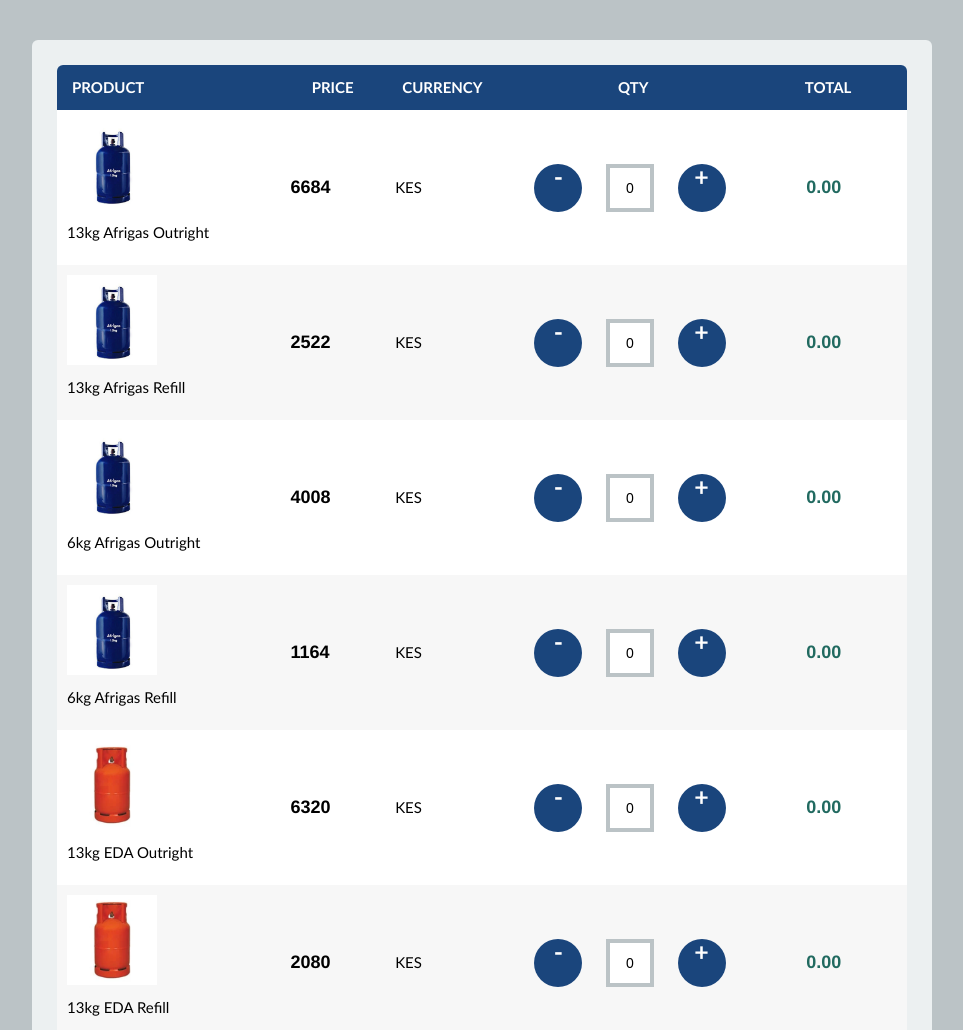
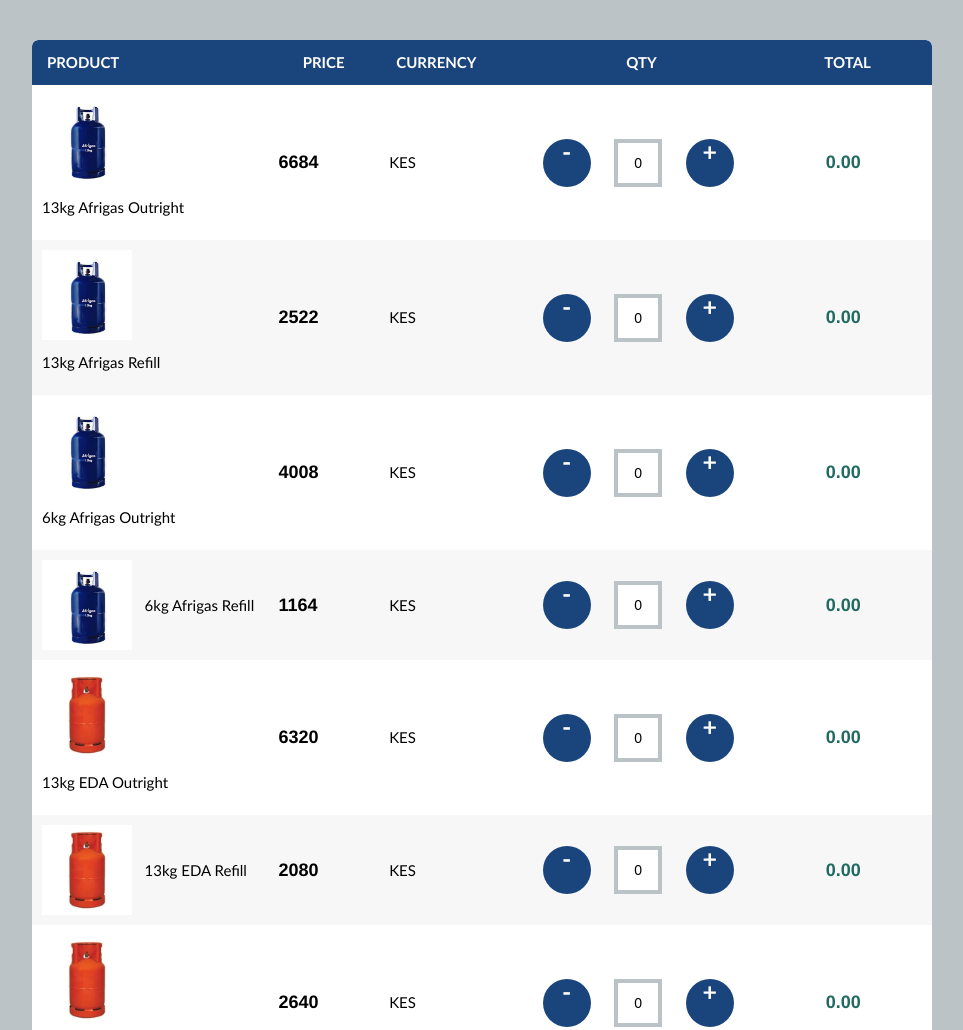
Before and after one commit to natnael1455/url-creation, a website: page index.html in a window 1280 px wide. Shown: the top 1030 px of the page, without its empty margins (158-1121 px from the left). Drawn offline with nearby package versions, Linux system fonts and the light colour scheme.

Commit message:
fix: remove cart margin

```diff
--- a/style.css
+++ b/style.css
@@ -62,7 +62,6 @@
 }
 
 .cart {
-    margin: 2.5em;
     overflow: hidden;
 }
 
```
